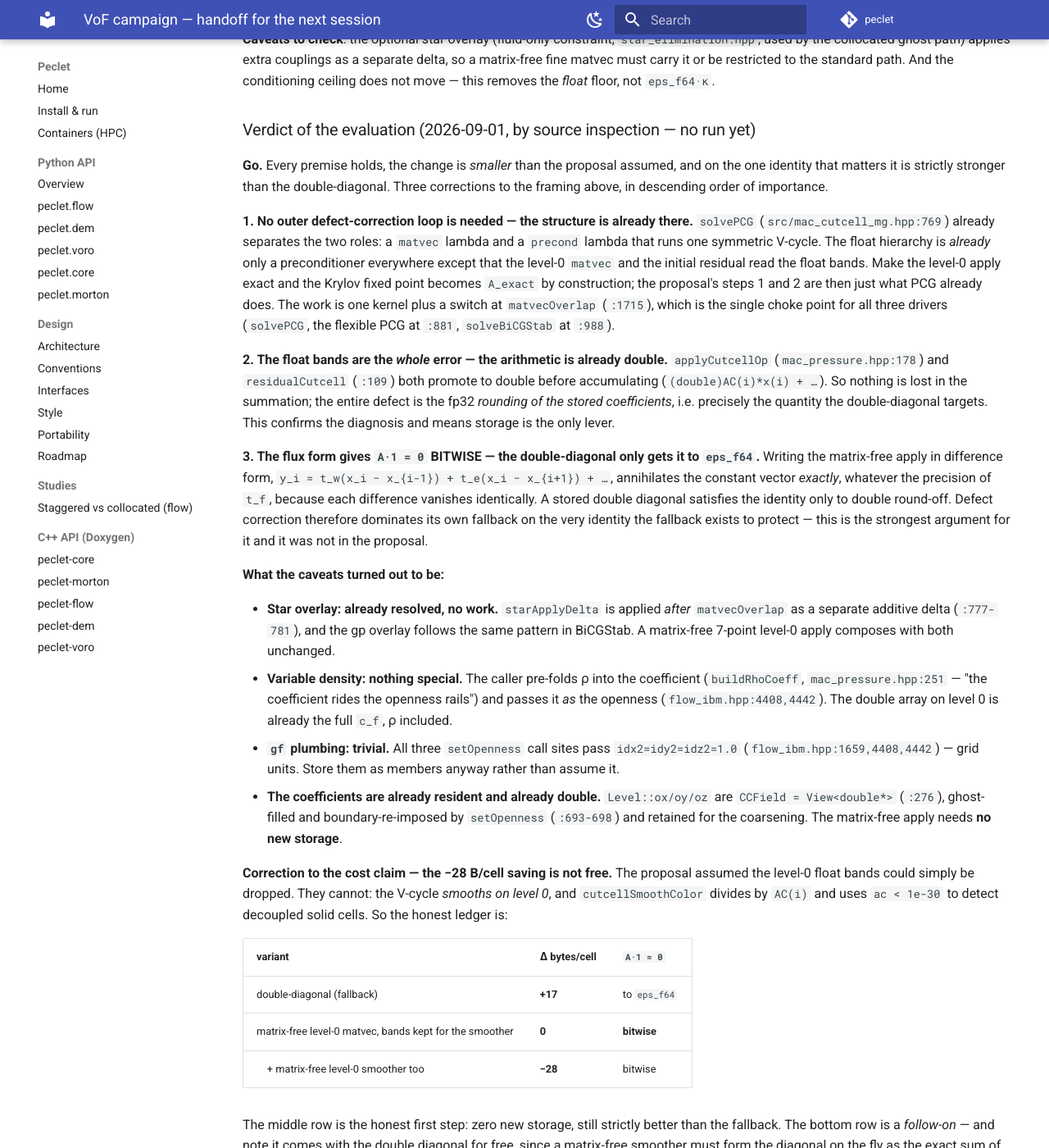
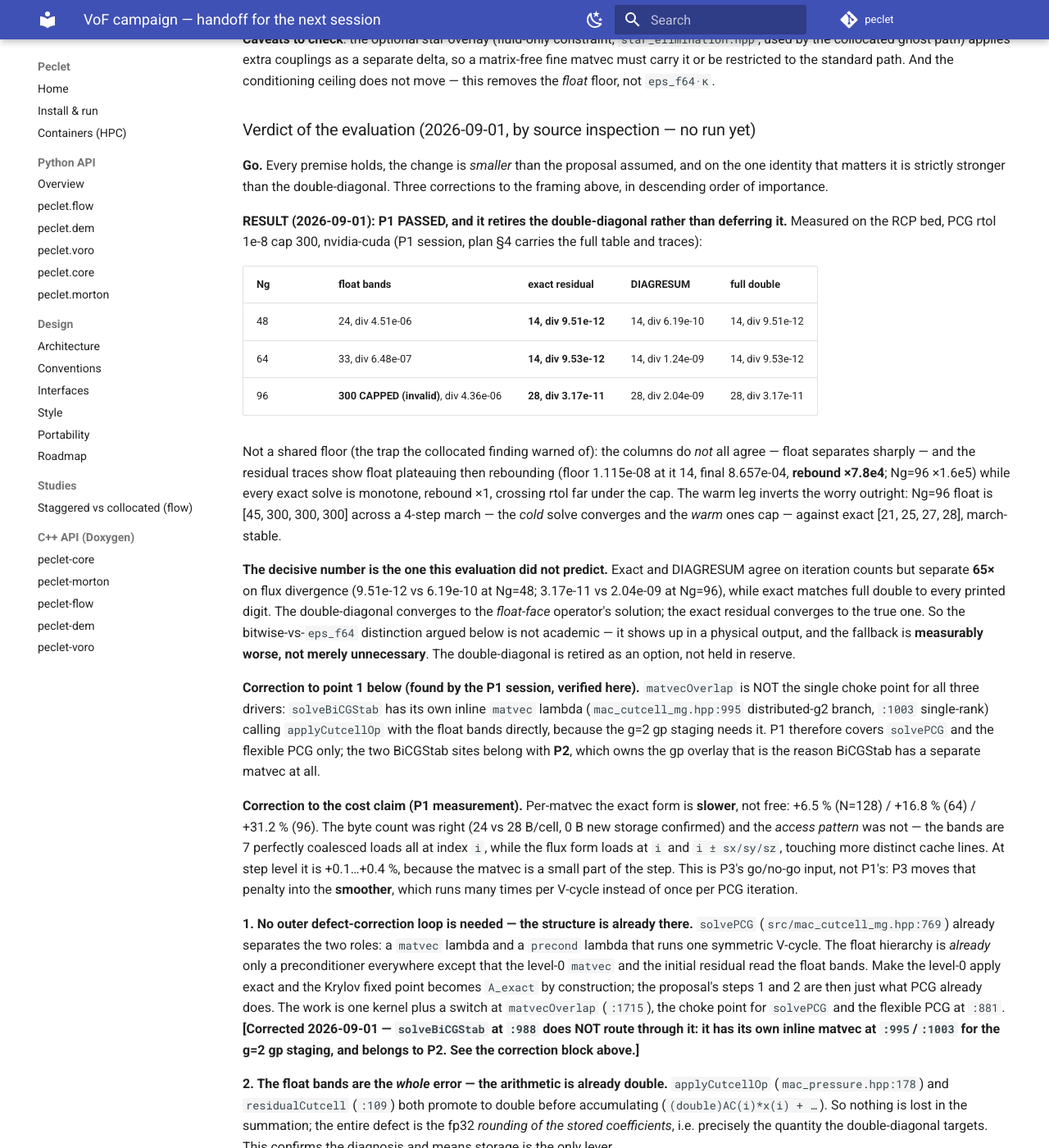
Before and after one commit to computational-chemical-engineering/peclet, an MkDocs documentation site: the page built from docs/VOF_NEXT_SESSION.md, in a window 1280 px wide and 1400 px high, scrolled down 1355 px. Shown: the whole window at 82% size. Built offline with MkDocs 1.6.1 and Material for MkDocs 9.7.7, drawn with Linux system fonts in a browser that asks for light colours; comment, search, counter and statistics services are not loaded.

Commit message:
VoF item 1: P1 PASSED -- and the double-diagonal is retired, not deferred
Records the P1 session's measured ladder (RCP bed, rtol 1e-8, cap 300, nvidia-cuda): the exact
residual reproduces full double at 14/14/28 with a float hierarchy, against float bands 24/33/
CAPPED-INVALID. Not the shared cold-start floor the collocated finding warned about -- the columns
do not all agree, float plateaus then rebounds x7.8e4 (Ng=96 x1.6e5) while every exact solve is
monotone at rebound x1, and the warm leg inverts the worry: Ng=96 float is [45,300,300,300] across
a march (the COLD solve converges, the WARM ones cap) against exact [21,25,27,28].

The number this evaluation did not predict: exact and DIAGRESUM agree on iterations but separate
65x on flux divergence, while exact matches full double to every printed digit. The double-diagonal
converges to the FLOAT-FACE operator's solution; the exact residual converges to the true one. The
bitwise-vs-eps_f64 distinction is therefore visible in a physical output, and the fallback is
measurably WORSE rather than merely unnecessary -- retired as an option.

Two corrections to my own evaluation, both found by the P1 session and verified here:
- matvecOverlap is NOT the single choke point for all three drivers. solveBiCGStab has its own
  inline matvec (mac_cutcell_mg.hpp:995 distributed-g2, :1003 single-rank) calling applyCutcellOp
  with the float bands, because of the g=2 gp staging. P1 covers solvePCG and the flexible PCG
  only; those two sites belong to P2, which owns the gp overlay that is the reason they exist.
- The cost claim was right on bytes and wrong on access pattern. Per-matvec the exact form is
  +6.5% (N=128) / +16.8% (64) / +31.2% (96) SLOWER: the bands are 7 coalesced loads all at index i,
  the flux form loads at i and i +/- sx/sy/sz, touching more cache lines. Step level +0.1..+0.4%.
  This is P3's go/no-go input, since P3 moves that penalty into the smoother, which runs many times
  per V-cycle rather than once per PCG iteration.

Co-Authored-By: Claude Opus 5 <noreply@anthropic.com>
Claude-Session: https://claude.ai/code/session_01Qa1K4Gwa3HaM7hQMg4qLqX

```diff
--- a/docs/VOF_NEXT_SESSION.md
+++ b/docs/VOF_NEXT_SESSION.md
@@ -62,14 +62,56 @@ conditioning ceiling does not move — this removes the *float* floor, not `eps_
 identity that matters it is strictly stronger than the double-diagonal. Three corrections to the
 framing above, in descending order of importance.
 
+**RESULT (2026-09-01): P1 PASSED, and it retires the double-diagonal rather than deferring it.**
+Measured on the RCP bed, PCG rtol 1e-8 cap 300, nvidia-cuda (P1 session, plan §4 carries the full
+table and traces):
+
+| Ng | float bands | exact residual | DIAGRESUM | full double |
+|---|---|---|---|---|
+| 48 | 24, div 4.51e-06 | **14, div 9.51e-12** | 14, div 6.19e-10 | 14, div 9.51e-12 |
+| 64 | 33, div 6.48e-07 | **14, div 9.53e-12** | 14, div 1.24e-09 | 14, div 9.53e-12 |
+| 96 | **300 CAPPED (invalid)**, div 4.36e-06 | **28, div 3.17e-11** | 28, div 2.04e-09 | 28, div 3.17e-11 |
+
+Not a shared floor (the trap the collocated finding warned of): the columns do *not* all agree —
+float separates sharply — and the residual traces show float plateauing then rebounding (floor
+1.115e-08 at it 14, final 8.657e-04, **rebound ×7.8e4**; Ng=96 ×1.6e5) while every exact solve is
+monotone, rebound ×1, crossing rtol far under the cap. The warm leg inverts the worry outright:
+Ng=96 float is [45, 300, 300, 300] across a 4-step march — the *cold* solve converges and the
+*warm* ones cap — against exact [21, 25, 27, 28], march-stable.
+
+**The decisive number is the one this evaluation did not predict.** Exact and DIAGRESUM agree on
+iteration counts but separate **65×** on flux divergence (9.51e-12 vs 6.19e-10 at Ng=48; 3.17e-11 vs
+2.04e-09 at Ng=96), while exact matches full double to every printed digit. The double-diagonal
+converges to the *float-face* operator's solution; the exact residual converges to the true one.
+So the bitwise-vs-`eps_f64` distinction argued below is not academic — it shows up in a physical
+output, and the fallback is **measurably worse, not merely unnecessary**. The double-diagonal is
+retired as an option, not held in reserve.
+
+**Correction to point 1 below (found by the P1 session, verified here).** `matvecOverlap` is NOT
+the single choke point for all three drivers: `solveBiCGStab` has its own inline `matvec` lambda
+(`mac_cutcell_mg.hpp:995` distributed-g2 branch, `:1003` single-rank) calling `applyCutcellOp` with
+the float bands directly, because the g=2 gp staging needs it. P1 therefore covers `solvePCG` and
+the flexible PCG only; the two BiCGStab sites belong with **P2**, which owns the gp overlay that is
+the reason BiCGStab has a separate matvec at all.
+
+**Correction to the cost claim (P1 measurement).** Per-matvec the exact form is **slower**, not
+free: +6.5 % (N=128) / +16.8 % (64) / +31.2 % (96). The byte count was right (24 vs 28 B/cell, 0 B
+new storage confirmed) and the *access pattern* was not — the bands are 7 perfectly coalesced loads
+all at index `i`, while the flux form loads at `i` and `i ± sx/sy/sz`, touching more distinct cache
+lines. At step level it is +0.1…+0.4 %, because the matvec is a small part of the step. This is
+P3's go/no-go input, not P1's: P3 moves that penalty into the **smoother**, which runs many times
+per V-cycle instead of once per PCG iteration.
+
 **1. No outer defect-correction loop is needed — the structure is already there.** `solvePCG`
 (`src/mac_cutcell_mg.hpp:769`) already separates the two roles: a `matvec` lambda and a `precond`
 lambda that runs one symmetric V-cycle. The float hierarchy is *already* only a preconditioner
 everywhere except that the level-0 `matvec` and the initial residual read the float bands. Make
 the level-0 apply exact and the Krylov fixed point becomes `A_exact` by construction; the
 proposal's steps 1 and 2 are then just what PCG already does. The work is one kernel plus a
-switch at `matvecOverlap` (`:1715`), which is the single choke point for all three drivers
-(`solvePCG`, the flexible PCG at `:881`, `solveBiCGStab` at `:988`).
+switch at `matvecOverlap` (`:1715`), the choke point for `solvePCG` and the flexible PCG at
+`:881`. **[Corrected 2026-09-01 — `solveBiCGStab` at `:988` does NOT route through it: it has its
+own inline matvec at `:995`/`:1003` for the g=2 gp staging, and belongs to P2. See the correction
+block above.]**
 
 **2. The float bands are the *whole* error — the arithmetic is already double.**
 `applyCutcellOp` (`mac_pressure.hpp:178`) and `residualCutcell` (`:109`) both promote to double
```
